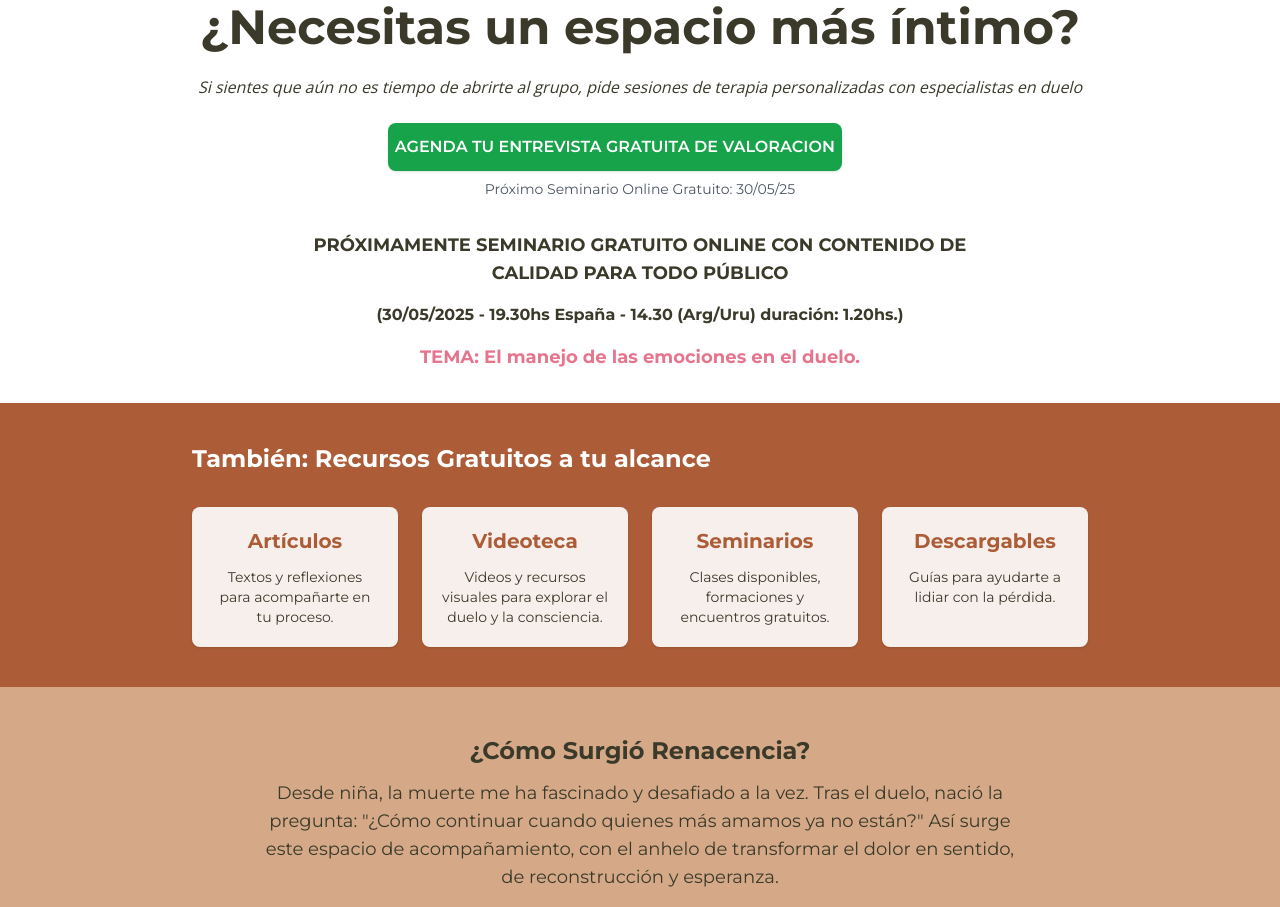
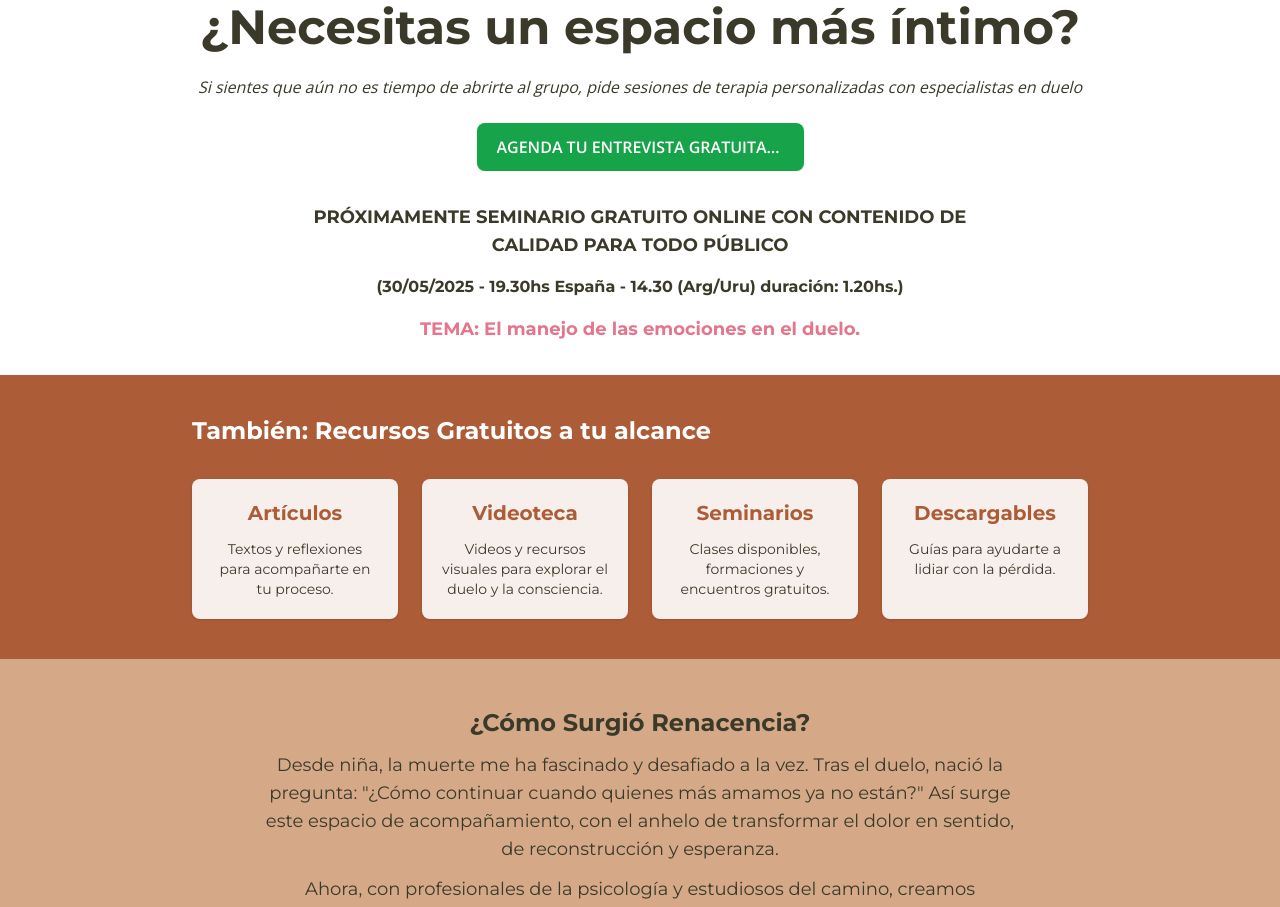
Before and after one commit to dominusDeus/renacencia, a Next.js app: page / in a window 1280 px wide. Shown: the part 1600-2507 px from the top of the page. Built offline with nearby package versions, Linux system fonts and the light colour scheme.

Commit message:
fixed button paddings and ellipsis

```diff
--- a/src/app/globals.css
+++ b/src/app/globals.css
@@ -1,4 +1,5 @@
 @import url("https://fonts.googleapis.com/css2?family=Montserrat:wght@400;700&&display=swap");
+@import url("https://fonts.googleapis.com/css2?family=Open+Sans:wght@400;700&&display=swap");
 
 @tailwind base;
 @tailwind components;
--- a/src/components/workshops/header.tsx
+++ b/src/components/workshops/header.tsx
@@ -12,20 +12,14 @@
         terapia personalizadas con especialistas en duelo
       </p>
       <div className="flex flex-col gap-1">
-        <Button
-          asChild
-          className="bg-green-600 hover:bg-green-700 text-start text-white text-base px-8 py-6 rounded-lg font-semibold max-w-[327px]  md:max-w-[90%] overflow-hidden"
-        >
+        <Button className="py-6 px-5 justify-start bg-green-600 hover:bg-green-700 text-white text-base rounded-lg font-semibold max-w-[327px] w-full">
           <Link
-            className="overflow-hidden truncate"
             href="https://api.whatsapp.com/send/?phone=34624840232&text=Hola+viacosmos%2C+me+interesa+la+sesi%C3%B3n+de+terapia+grupal&type=phone_number&app_absent=0"
+            className="block truncate w-[calc(327px-2rem)] font-opensans"
           >
             AGENDA TU ENTREVISTA GRATUITA DE VALORACION
           </Link>
         </Button>
-        <span className="mt-1 text-sm text-gray-600 text-center">
-          Próximo Seminario Online Gratuito: 30/05/25
-        </span>
       </div>
     </div>
   );
```
